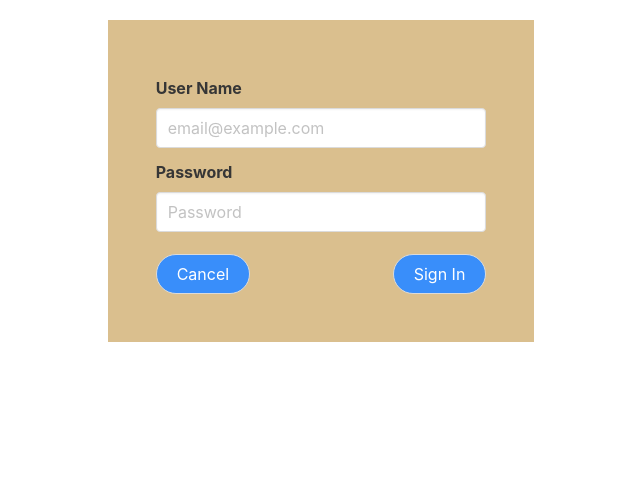
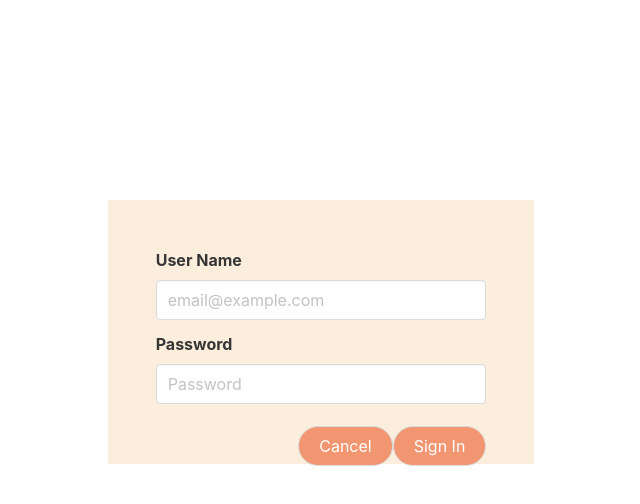
Before and after one commit to tungkraiwit/Gundam-Man, a Next.js app: page /Login in a window 1280 px wide. Shown: the top 504 px of the page, without its empty margins (319-959 px from the left). Built offline with nearby package versions, Linux system fonts and the light colour scheme.

Commit message:
cdhwiwx;t

```diff
--- a/package.json
+++ b/package.json
@@ -9,6 +9,7 @@
     "@zeit/next-sass": "^1.0.1",
     "axios": "^0.19.0",
     "bulma": "^0.7.5",
+    "isomorphic-unfetch": "^3.0.0",
     "next": "^9.1.1",
     "next-compose": "0.0.2",
     "node-sass": "^4.12.0",
--- a/pages/Home.js
+++ b/pages/Home.js
@@ -24,7 +24,7 @@ class Home extends React.Component {
           <hr style={{ marginLeft: "200px", marginRight: "200px" }}></hr>
           <div className="columns" style={{ marginLeft: "170px", marginRight: "170px" }}>
             <div className="column">
-              <Fetch url="/product">
+              <Fetch url="/products">
                 {data => {
                   const productList = data.map(product => (
                     <div className="column is-3">
--- a/pages/Login.js
+++ b/pages/Login.js
@@ -1,15 +1,18 @@
 import React from 'react'
-import Fetch from '../components/fetch'
-import Employees from './employees'
+import Axios from 'axios'
+import Router from 'next/router'
+import Layout from '../components/Layout'
+import Content from '../components/content'
+import MainMenu from '../components/MainMenu'
+import Product from './product'
+
 
 class LoginForm extends React.Component {
-  state = { users: [{}] }
+  state = { profile: [{}] }
 
   constructor(props) {
     super(props)
     this.state = {
-      employeeNumber: null,
-      jobTitle: null,
       email: null,
       password: null,
       currentUser: null,
@@ -23,11 +26,6 @@ class LoginForm extends React.Component {
       [name]: value
     })
   }
-  // componentDidMount() {
-  //   fetch('/users')
-  //     .then(req => req.json())
-  //     .then(users => this.setState({ users }));
-  // }
 
   onSubmit = e => {
     e.preventDefault()
@@ -38,57 +36,52 @@ class LoginForm extends React.Component {
     }
     if (user.email === null) {
       return this.setState({
+        email: null,
+        password: null,
         message: 'Email',
         currentUser: false
       })
     }
     else if (user.password === null) {
       return this.setState({
-        message: 'Passwoed',
+        password: null,
+        message: 'Password',
         currentUser: false
       })
     }
-    else if (<Fetch url="/users">
-      {data => data.map(users => {
-        if (user.email === users.email && user.password === users.employeeNumber) {
-          return this.setState({
-            employeeNumber: users.employeeNumber,
-            jobTitle: users.jobTitle,
-            email: users.email,
-            currentUser: true,
+    else {
+      // console.log(user.email+"----------"+user.password)
+      // console.log("click แล้ว ")
+      this.CheckLogin(user.email, user.password)
+    }
+  }
+  async CheckLogin(Cemail, Cpassword) {
+    // console.log("มาแล้ว")
+    try {
+      await Axios.post('http://localhost:3001/users', {
+        email: Cemail,
+        password: Cpassword
       })
-        }
+      Router.push({
+        pathname: '/product'
       })
-      }
-    </Fetch>) {
-      return this.setState({
-        currentUser: true
+    } catch {
+      this.setState({
+        currentUser: null,
+        message: 'Login Fail'
       })
-    }
-    else {
-      return this.setState({
-        message: "failed",
-        currentUser: null
-      })
+      console.log('fail')
     }
   }
 
 
   render() {
-    const { employeeNumber, jobTitle, email, password, message, currentUser } = this.state
-    if (currentUser) {
+    const { profile, message, currentUser } = this.state
     return (
-        <div>
-          <p>55555</p>
-        </div>
-      )
-    }
-    else {
-      return (
-        <view>
-          <div className="section container column is-one-third" style={{ background: "#DABF8E", marginTop: "20px" }}>
-            <h4 class="text-danger">{message}</h4>
-            <form onSubmit={this.onSubmit} class="form-inline my-2 my-lg-0">
+      <view >
+        <div className="section container column is-one-third" style={{ background: "#FCEEDD", marginTop: "200px" }}>
+          <p class="has-text-centered" style={{ color: "#FF0000" }}>{message}</p>
+          <form onSubmit={this.onSubmit}>
             <div className="field">
               <label className="label" >User Name</label>
               <div className="control" >
@@ -111,23 +104,24 @@ class LoginForm extends React.Component {
                 onChange={this.onChange}
               />
             </div>
-              <div className="control">
+            <div >
               <a>
-                  <button className="button is-rounded is-pulled-right" style={{ marginTop: "10px", background: "#398EFA", color: "#FFFFFF" }}>Sign In</button>
+                <button className="button is-rounded is-pulled-right" style={{ marginTop: "10px", background: "#F19671", color: "#FFFFFF" }}>Sign In</button>
               </a>
             </div>
           </form>
-            <div className="field is-grouped">
           <div >
             <a href="/Home">
-                  <button className="button is-rounded is-pulled-right" style={{ marginTop: "10px", background: "#398EFA", color: "#FFFFFF" }}>Cancel</button>
+              <button className="button is-rounded is-pulled-right" style={{ marginTop: "10px", background: "#F19671", color: "#FFFFFF" }}>Cancel</button>
             </a>
+            <div >
             </div>
           </div>
         </div>
       </view>
     )
   }
-  }
+
+
 }
 export default LoginForm
--- a/pages/product.js
+++ b/pages/product.js
@@ -23,7 +23,7 @@ class Catalogs extends React.Component {
                 <td align="center">buyPrice</td>
                 <td align="center">MSRP</td>
               </tr>
-              <Fetch url="/product">
+              <Fetch url="/products">
                 {data => {
                   return data.map(product => (
                     <tr>
```
Also changed, not shown: pages/session.js (added, +51 -0 lines), 1 other file (tests, documents, lock files or other folders). Lines whose indentation alone changed are shown as unchanged.
